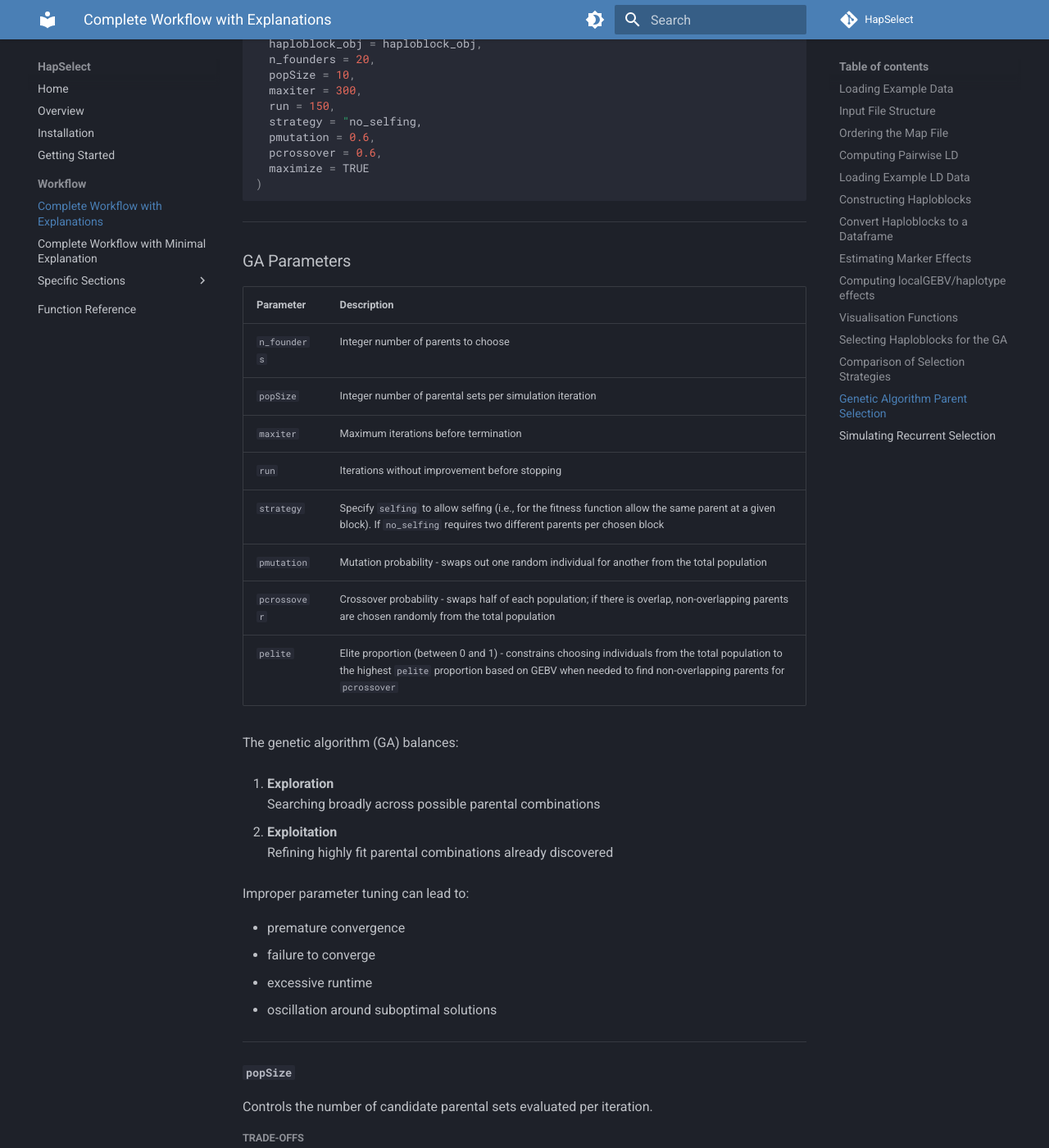
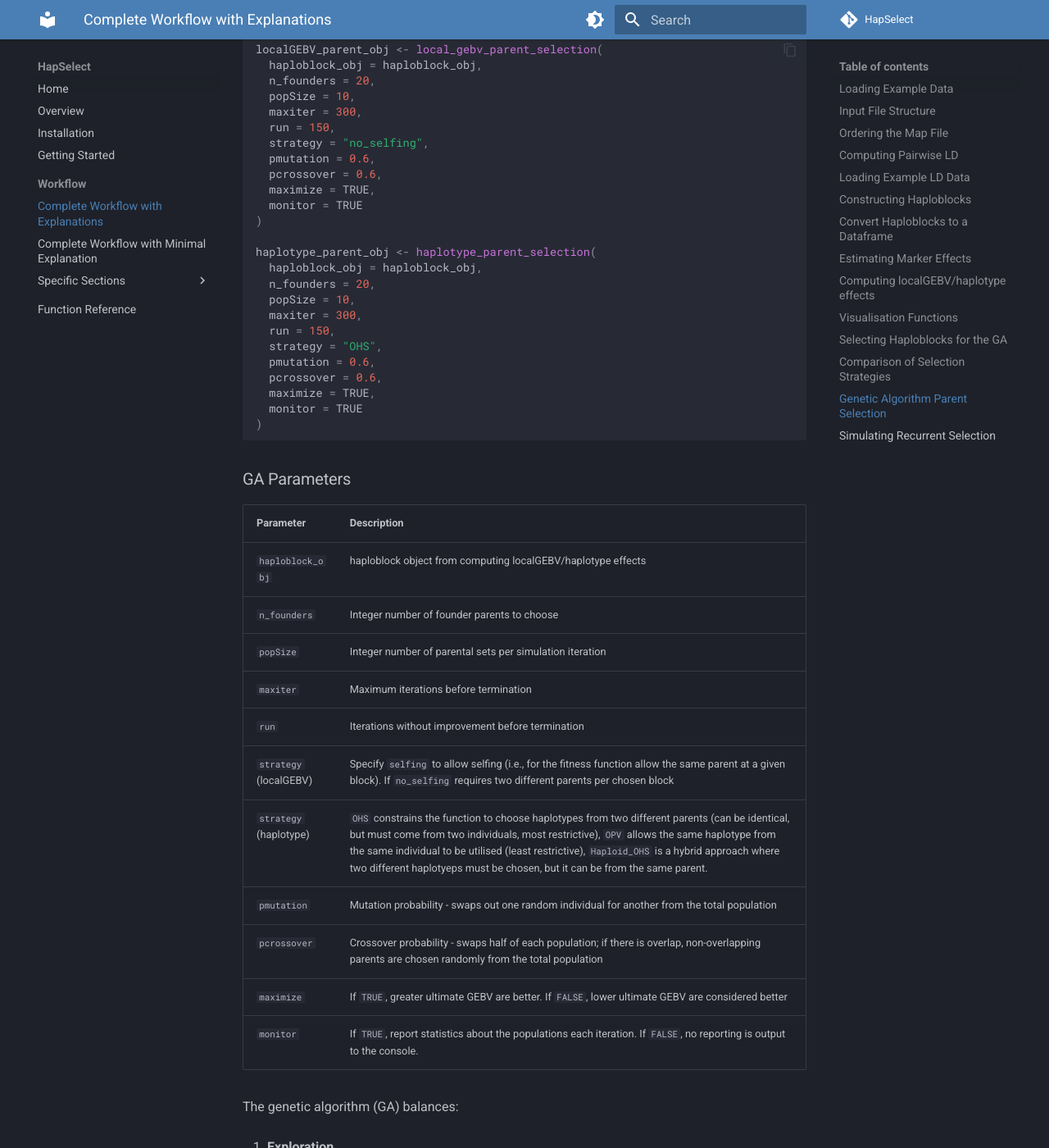
Before and after one commit to wrshf7/HapSelect-Docs, an MkDocs documentation site: the page built from docs/workflow/example_workflow.md, in a window 1280 px wide and 1400 px high, scrolled down 20520 px. Shown: the whole window at 82% size. Built offline with MkDocs 1.6.1 and Material for MkDocs 9.7.7, drawn with Linux system fonts in a browser that asks for light colours; comment, search, counter and statistics services are not loaded; some of the changed text lies outside the part shown.

Commit message:
Update example_workflow.md

````diff
--- a/docs/workflow/example_workflow.md
+++ b/docs/workflow/example_workflow.md
@@ -801,6 +801,8 @@ Retains enough haploblocks to explain at least 90% of the total block variance.
 - Retains more blocks for highly polygenic traits.
 - Retains fewer blocks when major-effect haploblocks dominate.
 
+---
+
 ## Comparison of Selection Strategies
 
 | Method | Strengths | Weaknesses |
@@ -842,27 +844,42 @@ localGEBV_parent_obj <- local_gebv_parent_selection(
   popSize = 10,
   maxiter = 300,
   run = 150,
-  strategy = "no_selfing,
+  strategy = "no_selfing",
   pmutation = 0.6,
   pcrossover = 0.6,
-  maximize = TRUE
+  maximize = TRUE,
+  monitor = TRUE
+)
+
+haplotype_parent_obj <- haplotype_parent_selection(
+  haploblock_obj = haploblock_obj,
+  n_founders = 20,
+  popSize = 10,
+  maxiter = 300,
+  run = 150,
+  strategy = "OHS",
+  pmutation = 0.6,
+  pcrossover = 0.6,
+  maximize = TRUE,
+  monitor = TRUE
 )
 ```
-
----
 
 ### GA Parameters
 
 | Parameter | Description |
 |---|---|
-| `n_founders` | Integer number of parents to choose |
+| `haploblock_obj` | haploblock object from computing localGEBV/haplotype effects |
+| `n_founders` | Integer number of founder parents to choose |
 | `popSize` | Integer number of parental sets per simulation iteration |
 | `maxiter` | Maximum iterations before termination |
-| `run` | Iterations without improvement before stopping |
-| `strategy` | Specify `selfing` to allow selfing (i.e., for the fitness function allow the same parent at a given block). If `no_selfing` requires two different parents per chosen block |
+| `run` | Iterations without improvement before termination |
+| `strategy` (localGEBV) | Specify `selfing` to allow selfing (i.e., for the fitness function allow the same parent at a given block). If `no_selfing` requires two different parents per chosen block |
+| `strategy` (haplotype) | `OHS` constrains the function to choose haplotypes from two different parents (can be identical, but must come from two individuals, most restrictive), `OPV` allows the same haplotype from the same individual to be utilised (least restrictive), `Haploid_OHS` is a hybrid approach where two different haplotyeps must be chosen, but it can be from the same parent. |
 | `pmutation` | Mutation probability - swaps out one random individual for another from the total population |
 | `pcrossover` | Crossover probability - swaps half of each population; if there is overlap, non-overlapping parents are chosen randomly from the total population |
-| `pelite` | Elite proportion (between 0 and 1) - constrains choosing individuals from the total population to the highest `pelite` proportion based on GEBV when needed to find non-overlapping parents for `pcrossover` |
+| `maximize` | If `TRUE`, greater ultimate GEBV are better. If `FALSE`, lower ultimate GEBV are considered better |
+| `monitor` | If `TRUE`, report statistics about the populations each iteration. If `FALSE`, no reporting is output to the console. |
 
 The genetic algorithm (GA) balances:
 
@@ -901,7 +918,7 @@ Increasing `popSize` generally reduces the number of iterations needed for conve
 
 #### `maxiter`
 
-Maximum number of iterations allowed.
+Maximum number of iterations allowed. Generally speaking, the greater the total population size available, the more iterations that are needed.
 
 ##### Notes
 
@@ -911,13 +928,14 @@ Maximum number of iterations allowed.
 Generally:
 
 - small problems converge quickly
-- highly polygenic architectures with many parents may require many iterations
+- highly polygenic architectures with many parents/large populations may require many iterations
+- You will likely need to experiment
 
 ---
 
 #### `run`
 
-Number of iterations allowed without improvement before stopping.
+Number of iterations allowed without improvement before termination. Generally, I would not set this lover than 150 to 200, especially with low `pmutation` and `pcrossover` because exploring the parameter space may take awhile once close to being optimised.
 
 ##### Trade-offs
 
@@ -945,7 +963,7 @@ Mutation randomly substitutes one individual within populations from the total p
 
 ##### Important Notes
 
-Overly large mutation probabilities can prevent convergence entirely because high-performing parental sets are continuously disrupted.
+Overly large mutation probabilities can prevent convergence entirely because high-performing parental sets are continuously disrupted. However, in practice, values of around 0.5 to 0.7 seem to be okay.
 
 ---
 
@@ -961,45 +979,27 @@ Probability populations exchange parental subsets (half of each pair swapped). I
 | Slower exploration | Faster exploration |
 | More stable solutions | Greater instability |
 
-Very high crossover rates may cause the GA to overshoot promising solutions and continuously disrupt near-optimal parental combinations.
-
+Very high crossover rates may cause the GA to overshoot promising solutions and continuously disrupt near-optimal parental combinations. In practice, values of 0.5 to 0.7 seem to be okay.
 
 ---
 
-#### `pelite`
-
-Restricts replacement individuals to the proportion of the population ranked by GEBV.
-
-##### Trade-offs
-
-| Smaller `pelite` | Larger `pelite` |
-|:---|:---|
-| Faster convergence | Greater diversity |
-| Stronger selection pressure | Better exploration |
-| Risk premature convergence | Slower convergence |
-
-Very aggressive elite selection may reduce genetic diversity within the GA search process and increase the likelihood of local optima.
-
----
-
-### If convergence is unstable:
+### If convergence is unstable (i.e., asymptoptes and the mean goes down and up):
 
 - decrease `pmutation`
 - decrease `pcrossover`
-- increase `pelite`
 - increase `run`
 
 ### If convergence is too slow:
 
 - increase `popSize`
-- slightly increase `pmutation`
-- slightly increase `pcrossover`
+- increase `pmutation`
+- increase `pcrossover`
 
 ### If solutions appear trapped in local optima:
 
 - increase `popSize`
 - increase `pmutation`
-- increase `pelite`
+- increase `pcrossover`
 - increase `run`
 
 ---
@@ -1007,8 +1007,38 @@ Very aggressive elite selection may reduce genetic diversity within the GA searc
 ### Inspecting Solutions:
 
 ```r
-GA_output$One_Solution
+localGEBV_parent_obj$selected_founders #substitute haplotype_parent_obj for haplotypes
 ```
+
+---
+
+### Plotting GA Peformance
+
+Visualize GA performance over iterations - plots a mean and max line over iterations as well as the interquartile range (IQR) as a ribbon.
+
+```r
+optimisation_progress_plot <- GA_progress_plot(
+  parent_selection_object = localGEBV_parent_obj, #substitute haplotype_parent_obj for haplotypes
+max_color = "#A01FF0",
+mean_color = "#A01FF0",
+ribbon_color = "#A01FF0",
+ribbon_alpha = 0.35,
+max_linewidth = 1.2,
+mean_linewidth = 0.8
+)
+```
+
+#### Parameters
+
+| Parameter | Description |
+|:---|:---|
+| `parent_selection_object` | object generated from GA functions |
+| `max_color` | color to use for the maximum line |
+| `mean_color` | color to use for the mean line |
+| `ribbon_color` | color to use for the IQR ribbon |
+| `ribbon_alpha` | value between 0 and 1 to control the ribbon transparency for hte IQR |
+| `max_linewidth` | controls the thickness of the max line |
+| `mean_linewidth` | controls the thickness of the mean line |
 
 ---
 
````
